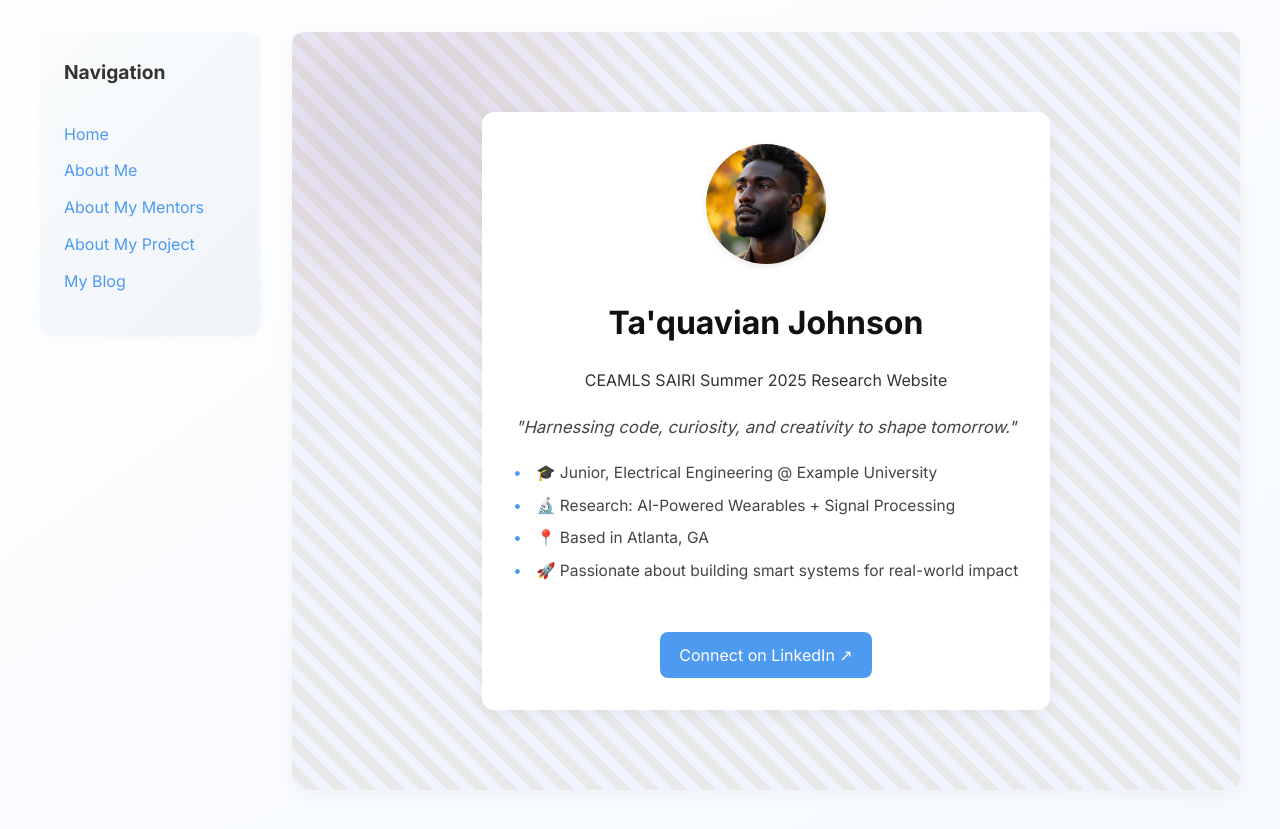
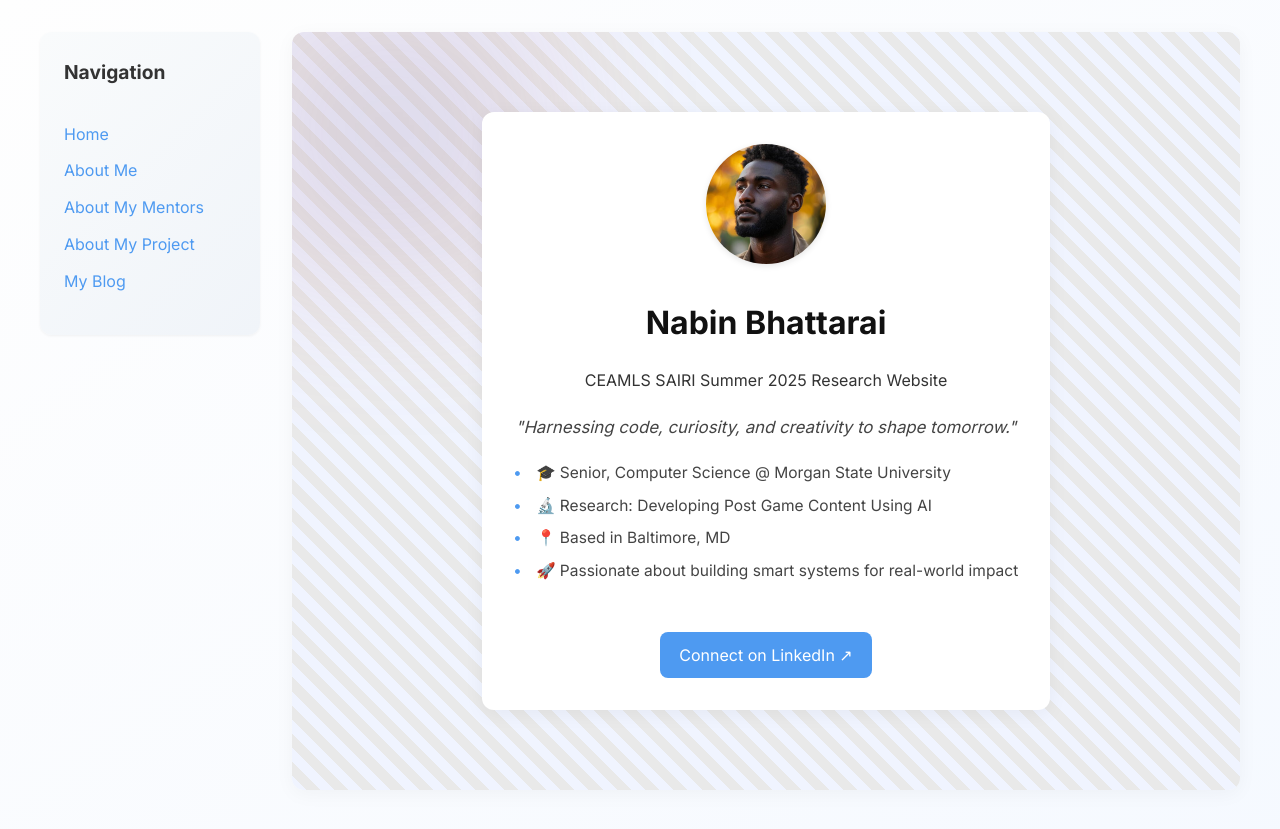
Before and after one commit to bhattarainabin2055/bhattarainabin2055.github.io, a Jekyll site: the page built from index.md, in a window 1280 px wide. Shown: the top 829 px of the page. Built offline with Jekyll 4.4.1, drawn with Linux system fonts in a browser that asks for light colours.

Commit message:
Update index.md

```diff
--- a/index.md
+++ b/index.md
@@ -1,16 +1,16 @@
 ---
 layout: home
-title: Ta'quavian Johnson
+title: Nabin Bhattarai
 description: CEAMLS SAIRI Summer 2025 Research Website
 
 motto: "Harnessing code, curiosity, and creativity to shape tomorrow."
 
 quick_facts:
-  - "🎓 Junior, Electrical Engineering @ Example University"
-  - "🔬 Research: AI-Powered Wearables + Signal Processing"
-  - "📍 Based in Atlanta, GA"
+  - "🎓 Senior, Computer Science  @ Morgan State University"
+  - "🔬 Research: Developing Post Game Content Using AI"
+  - "📍 Based in Baltimore, MD"
   - "🚀 Passionate about building smart systems for real-world impact"
 
-linkedin: https://www.linkedin.com/in/taquavian-johnson/
+linkedin: www.linkedin.com/in/nabin-bhattarai-b01784351
 image: /assets/images/me.jpg
 ---
```
